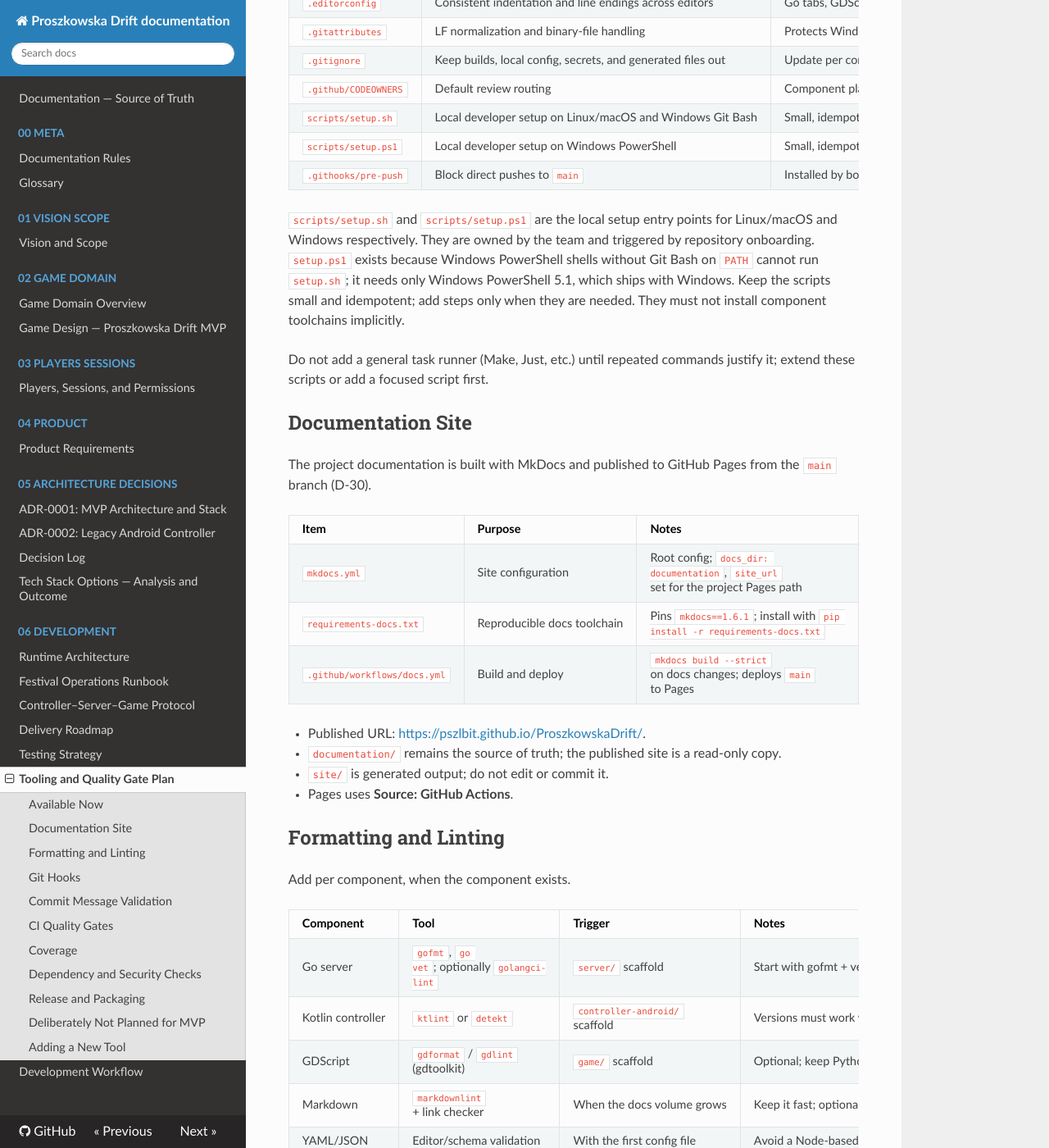
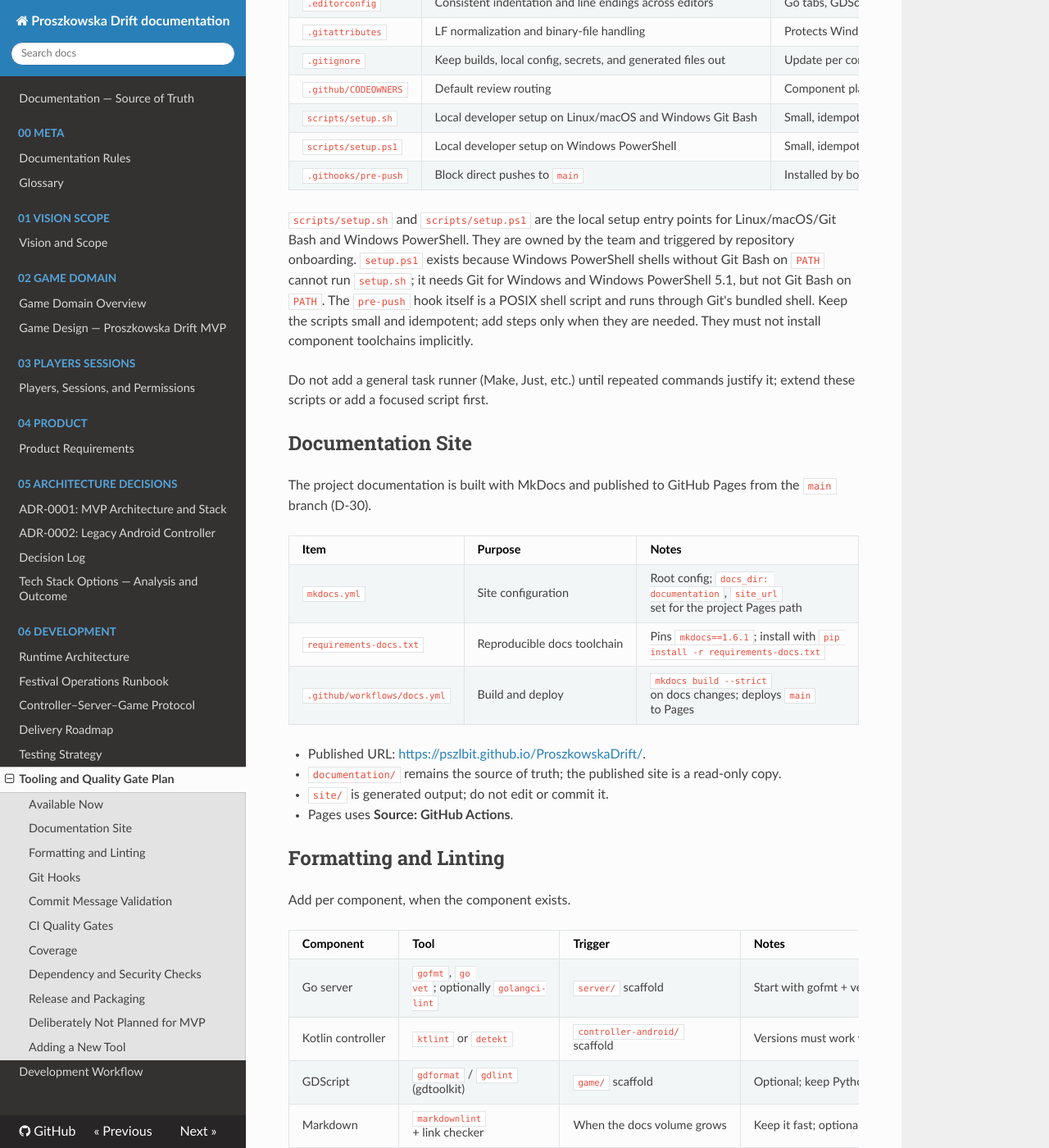
Before and after one commit to PSZLBit/ProszkowskaDrift, an MkDocs documentation site: the page built from documentation/06-development/tooling-plan.md, in a window 1280 px wide and 1400 px high, scrolled down 385 px. Shown: the whole window at 82% size. Built offline with MkDocs 1.6.1, drawn with Linux system fonts in a browser that asks for light colours; nearby versions of some CDN libraries; some of the changed text lies outside the part shown.

Commit message:
fix(ops): restore setup script mode and avoid index writes
Restore the executable bit on scripts/setup.sh and remove the setup.ps1 index rewrite that could stage local hook edits. Clarify the Windows PowerShell path and the hook executable-mode requirement in the docs.

```diff
--- a/documentation/06-development/tooling-plan.md
+++ b/documentation/06-development/tooling-plan.md
@@ -20,12 +20,13 @@
 | `.githooks/pre-push` | Block direct pushes to `main` | Installed by both setup scripts |
 
 `scripts/setup.sh` and `scripts/setup.ps1` are the local setup entry points for
-Linux/macOS and Windows respectively. They are owned by the team and triggered
-by repository onboarding. `setup.ps1` exists because Windows PowerShell shells
-without Git Bash on `PATH` cannot run `setup.sh`; it needs only Windows
-PowerShell 5.1, which ships with Windows. Keep the scripts small and
-idempotent; add steps only when they are needed. They must not install
-component toolchains implicitly.
+Linux/macOS/Git Bash and Windows PowerShell. They are owned by the team and
+triggered by repository onboarding. `setup.ps1` exists because Windows
+PowerShell shells without Git Bash on `PATH` cannot run `setup.sh`; it needs Git
+for Windows and Windows PowerShell 5.1, but not Git Bash on `PATH`. The
+`pre-push` hook itself is a POSIX shell script and runs through Git's bundled
+shell. Keep the scripts small and idempotent; add steps only when they are
+needed. They must not install component toolchains implicitly.
 
 Do not add a general task runner (Make, Just, etc.) until repeated commands
 justify it; extend these scripts or add a focused script first.
@@ -67,6 +68,8 @@
 - `.githooks/pre-push`: blocks direct pushes to `main`; the setup scripts
   install it. The hook is a local convenience; GitHub rules remain the
   enforcement.
+- Add new hook files with `git add --chmod=+x`; the setup scripts do not
+  rewrite the Git index.
 - Do not add a hook before its tool is configured. A missing binary must not
   break commits.
 
```
Also changed, not shown: README.md (+5 -4 lines), documentation/06-development/testing.md (+6 -4 lines), documentation/06-development/workflow.md (+3 -3 lines), 1 other file.
